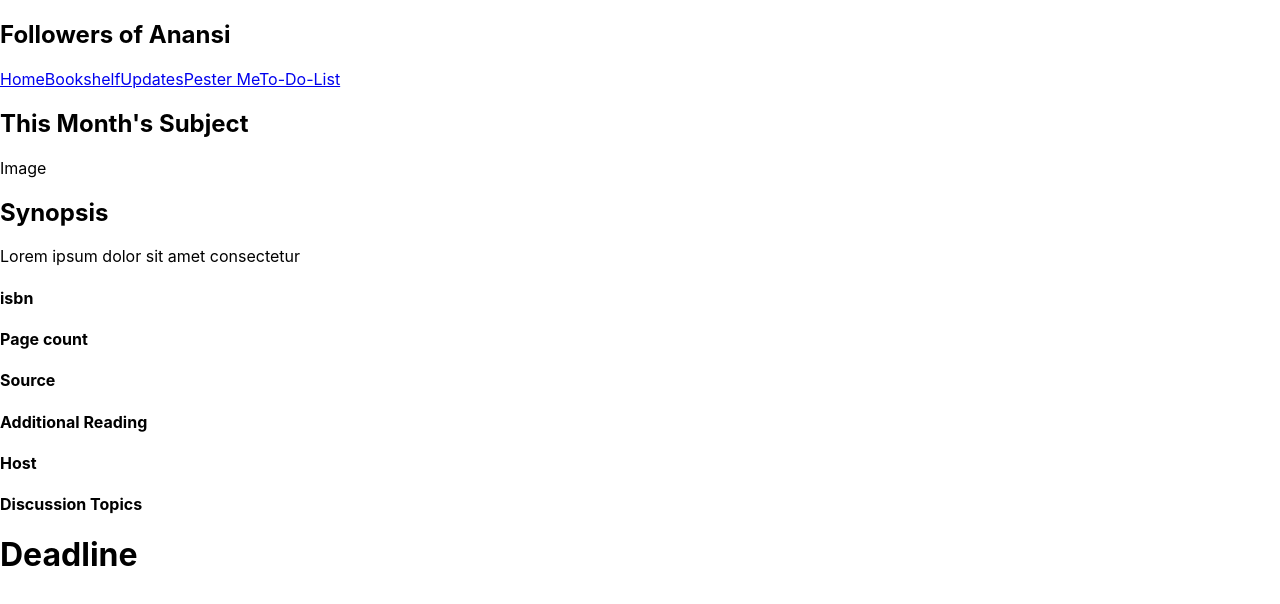
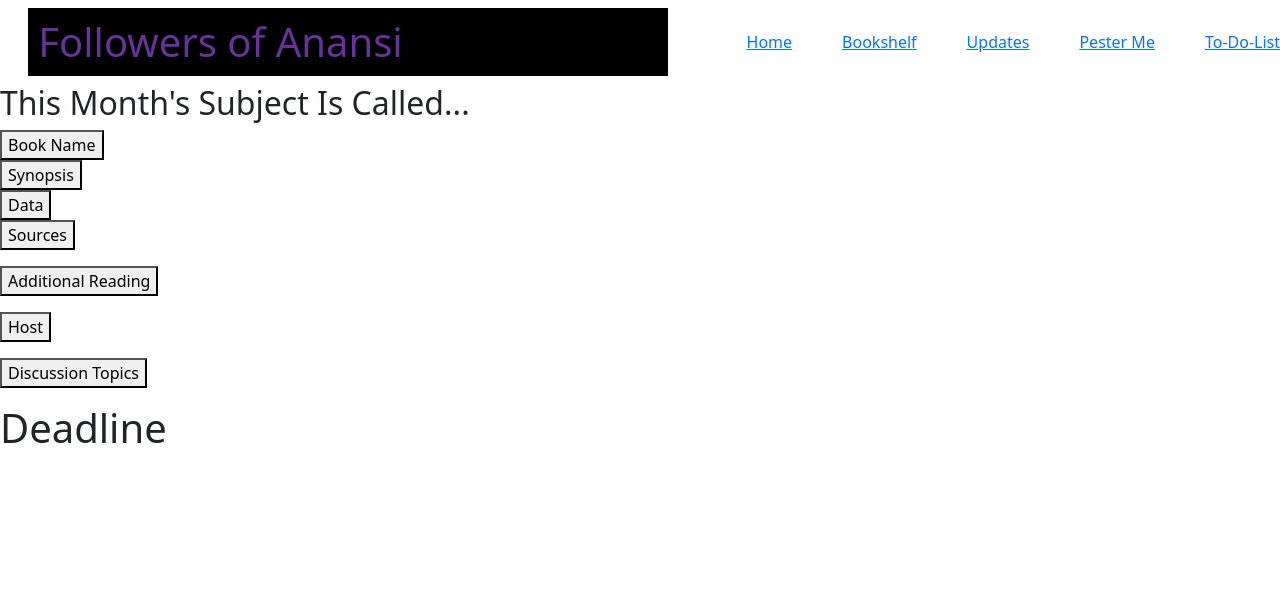
Before and after one commit to Tyler-Will/Book_Club, a React (Create React App) app: page / in a window 1280 px wide. Shown: the top 604 px of the page. Built offline with nearby package versions, Linux system fonts and the light colour scheme.

Commit message:
CurrentBook component adjusted Bootstrap added

```diff
--- a/package.json
+++ b/package.json
@@ -6,7 +6,10 @@
     "@testing-library/jest-dom": "^5.16.5",
     "@testing-library/react": "^13.4.0",
     "@testing-library/user-event": "^13.5.0",
+    "bootstrap": "^5.3.1",
+    "popper.js": "^1.16.1",
     "react": "^18.2.0",
+    "react-bootstrap": "^2.8.0",
     "react-dom": "^18.2.0",
     "react-router-dom": "^6.10.0",
     "react-scripts": "5.0.1",
--- a/src/App.js
+++ b/src/App.js
@@ -3,7 +3,9 @@ import './App.css';
 import Navbar from './Mainstay Components/Navbar';
 import Home from './Home';
 import Bookshelf from './Bookshelf';
+//import "bootstrap/dist/css/bootstrap.min.css";
 import { BrowserRouter, Route, Routes, Link } from 'react-router-dom';
+
 function App() {
   return (
       <BrowserRouter>
--- a/src/CurrentBook.js
+++ b/src/CurrentBook.js
@@ -1,26 +1,34 @@
 import Bookshelf from "./Bookshelf";
+import Button from 'react-bootstrap/Button';
+import "bootstrap/dist/css/bootstrap.min.css";
 const CurrentBook = () => {
 
     return (
         <div className="CurrentBook">
-          <h2>This Month's Subject</h2>
-            <div>Image</div>
-            <h2>Synopsis</h2>
-            <p>Lorem ipsum dolor sit amet consectetur </p>
-            <h4>isbn</h4>
+          <h2>This Month's Subject Is Called...</h2>
+          <button>Book Name</button>
+            <div className="BookImage"></div>
+            <button>Synopsis</button>
+            <br></br>
+            <button>Data</button>
+            {/*
+            <p>Page count</p>
+            <p>Edition</p>
+            <p>DOP</p>
+            <p>isbn</p>
+            */}
+            <br></br>
+            <button>Sources</button>
             <p></p>
-            <h4>Page count</h4>
+            <button>Additional Reading</button>
             <p></p>
-            <h4>Source</h4>
+            <button>Host</button>
             <p></p>
-            <h4>Additional Reading</h4>
-            <p></p>
-            <h4>Host</h4>
-            <p></p>
-            <h4>Discussion Topics</h4>
+            <button>Discussion Topics</button>
             <p></p>
             <h1>Deadline</h1>
             <p></p>
+
 
 
         </div>
--- a/src/Mainstay Components/Navbar.js
+++ b/src/Mainstay Components/Navbar.js
@@ -1,13 +1,14 @@
+
 const Navbar = () => {
     return (
         <nav className="navbar">
-            <h1>Followers of Anansi</h1>
+            <h1 className="Title">Followers of Anansi</h1>
             <div className="links">
-                <a href="/">Home</a>
-                <a href="/Bookshelf">Bookshelf</a>
-                <a href="/Calendar">Updates</a>
-                <a href="/Pester">Pester Me</a>
-                <a href="/ToDo">To-Do-List</a>
+                <a className="button" href="/">Home</a>
+                <a className="button" href="/Bookshelf">Bookshelf</a>
+                <a className="button" href="/Calendar">Updates</a>
+                <a className="button" href="/Pester">Pester Me</a>
+                <a className="button" href="/ToDo">To-Do-List</a>
             </div>
         </nav>
      );
--- a/src/index.css
+++ b/src/index.css
@@ -11,3 +11,15 @@ code {
   font-family: source-code-pro, Menlo, Monaco, Consolas, 'Courier New',
     monospace;
 }
+
+.Title {
+  color: rebeccapurple;
+  background-color: black;
+  margin: auto;
+  width: 50%;
+  padding: 10px;
+}
+
+.button {
+  margin-left: 50px;
+}
--- a/src/index.js
+++ b/src/index.js
@@ -3,6 +3,7 @@ import ReactDOM from 'react-dom/client';
 import './index.css';
 import App from './App';
 import reportWebVitals from './reportWebVitals';
+
 
 const root = ReactDOM.createRoot(document.getElementById('root'));
 root.render(
```
Also changed, not shown: 1 other file (tests, documents, lock files or other folders).
